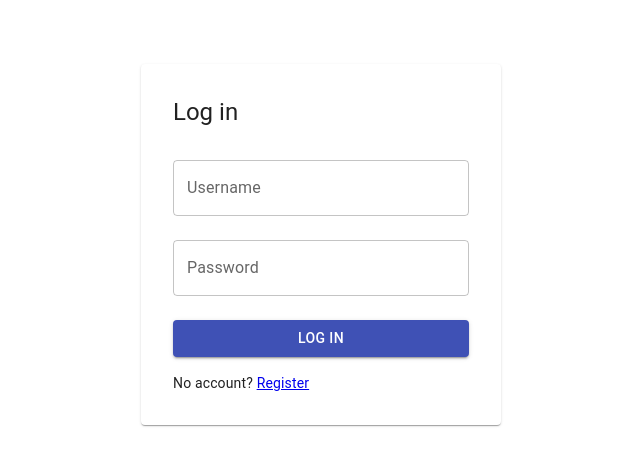
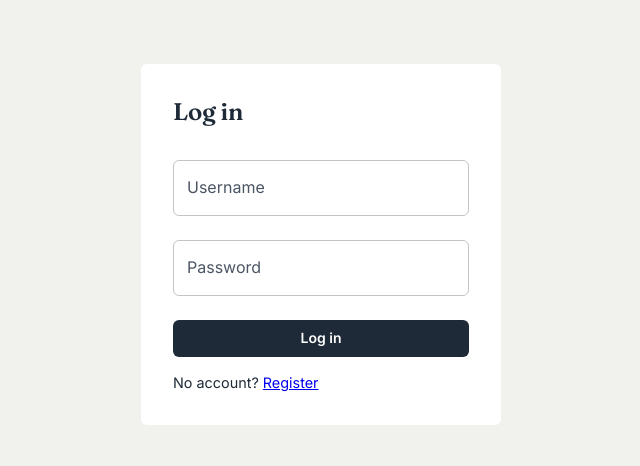
Before and after one commit to Dakshxd1/Split, a React (Vite) app in the folder frontend/: page /login in a window 1280 px wide. Shown: the top 466 px of the page, without its empty margins (319-959 px from the left). Built offline with nearby package versions, Linux system fonts and the light colour scheme; no server answers.

Commit message:
fix: replace mui icon imports with plain buttons to resolve production crash

```diff
--- a/frontend/index.html
+++ b/frontend/index.html
@@ -4,7 +4,10 @@
     <meta charset="UTF-8" />
     <link rel="icon" type="image/svg+xml" href="/favicon.svg" />
     <meta name="viewport" content="width=device-width, initial-scale=1.0" />
-    <title>frontend</title>
+    <link rel="preconnect" href="https://fonts.googleapis.com" />
+    <link rel="preconnect" href="https://fonts.gstatic.com" crossorigin />
+    <link href="https://fonts.googleapis.com/css2?family=Fraunces:opsz,wght@9..144,400;9..144,500;9..144,600;9..144,700&family=Inter:wght@400;500;600;700&display=swap" rel="stylesheet" />
+    <title>Split</title>
   </head>
   <body>
     <div id="root"></div>
--- a/frontend/src/App.tsx
+++ b/frontend/src/App.tsx
@@ -1,6 +1,7 @@
 import { BrowserRouter, Routes, Route, Navigate } from "react-router-dom";
 import { QueryClient, QueryClientProvider } from "@tanstack/react-query";
-import { ThemeProvider, createTheme, CssBaseline } from "@mui/material";
+import { ThemeProvider, CssBaseline } from "@mui/material";
+import { theme } from "./theme";
 import { AuthProvider, useAuth } from "./context/AuthContext";
 import LoginPage from "./pages/LoginPage";
 import RegisterPage from "./pages/RegisterPage";
@@ -8,7 +9,6 @@ import GroupsPage from "./pages/GroupsPage";
 import GroupDetailPage from "./pages/GroupDetailPage";
 
 const queryClient = new QueryClient();
-const theme = createTheme({ palette: { mode: "light", primary: { main: "#3f51b5" } } });
 
 function RequireAuth({ children }: { children: React.ReactNode }) {
   const { user, loading } = useAuth();
--- a/frontend/src/pages/GroupDetailPage.tsx
+++ b/frontend/src/pages/GroupDetailPage.tsx
@@ -20,19 +20,24 @@ export default function GroupDetailPage() {
   });
 
   if (isLoading || !group) {
-    return <Box display="flex" justifyContent="center" mt={8}><CircularProgress /></Box>;
+    return (
+      <Box display="flex" flexDirection="column" alignItems="center" justifyContent="center" mt={12} gap={2}>
+        <CircularProgress size={28} sx={{ color: "text.secondary" }} />
+        <Typography color="text.secondary">Loading group…</Typography>
+      </Box>
+    );
   }
 
   return (
     <>
-      <AppBar position="static" color="default" elevation={1}>
+      <AppBar position="static" color="default">
         <Toolbar>
-        <Button onClick={() => navigate("/groups")}>&larr; Back</Button>
-          <Typography variant="h6" sx={{ ml: 1 }}>{group.name}</Typography>
+          <Button onClick={() => navigate("/groups")} sx={{ mr: 1, minWidth: 0, px: 1 }}>&larr;</Button>
+          <Typography variant="h6">{group.name}</Typography>
         </Toolbar>
       </AppBar>
-      <Container sx={{ mt: 3 }}>
-        <Tabs value={tab} onChange={(_, v) => setTab(v)} sx={{ mb: 3 }}>
+      <Container sx={{ mt: 4 }}>
+        <Tabs value={tab} onChange={(_, v) => setTab(v)} sx={{ mb: 3, borderBottom: "1px solid", borderColor: "divider" }}>
           <Tab label="Expenses" />
           <Tab label="Balances" />
           <Tab label="Members" />
--- /dev/null
+++ b/frontend/src/theme.ts
@@ -0,0 +1,119 @@
+import { createTheme } from "@mui/material";
+
+// Design direction: a household ledger, not a fintech dashboard. Ink navy
+// for structure and text, a muted moss green for money that's owed to you,
+// a brick-rust for money you owe, and a small gold accent for emphasis -
+// evoking a receipts drawer rather than a banking app. Hairline borders
+// and near-zero shadow instead of floating cards; the paper background is
+// a cool off-white, not the cream/terracotta combination that's become an
+// AI-design tell.
+export const colors = {
+  ink: "#1E2A38",
+  inkSoft: "#4B5563",
+  paper: "#F1F2EE",
+  paperRaised: "#FFFFFF",
+  hairline: "#DCDFD8",
+  moss: "#3F6152",
+  mossSoft: "#E7EEE9",
+  rust: "#A94A34",
+  rustSoft: "#F5E7E2",
+  gold: "#B98A2E",
+};
+
+// A small, deliberately limited set of avatar colors so the same person
+// always renders in the same color everywhere in the app (Members,
+// Expenses, Balances, Import) - a recognizable "signature" per person
+// rather than a generic gray initial circle.
+export const avatarPalette = [
+  "#3F6152", // moss
+  "#A94A34", // rust
+  "#4A5A8A", // slate blue
+  "#B98A2E", // gold
+  "#6B4C6B", // plum
+  "#3E7C8C", // teal
+  "#8A5A3F", // clay
+];
+
+export function colorForPerson(seed: number | string): string {
+  const s = String(seed);
+  let hash = 0;
+  for (let i = 0; i < s.length; i++) hash = (hash * 31 + s.charCodeAt(i)) >>> 0;
+  return avatarPalette[hash % avatarPalette.length];
+}
+
+export function initialsFor(name: string): string {
+  const parts = name.trim().split(/\s+/).filter(Boolean);
+  if (parts.length === 0) return "?";
+  if (parts.length === 1) return parts[0].slice(0, 2).toUpperCase();
+  return (parts[0][0] + parts[parts.length - 1][0]).toUpperCase();
+}
+
+export const theme = createTheme({
+  palette: {
+    mode: "light",
+    primary: { main: colors.ink },
+    secondary: { main: colors.gold },
+    success: { main: colors.moss, light: colors.mossSoft },
+    error: { main: colors.rust, light: colors.rustSoft },
+    background: { default: colors.paper, paper: colors.paperRaised },
+    text: { primary: colors.ink, secondary: colors.inkSoft },
+    divider: colors.hairline,
+  },
+  shape: { borderRadius: 6 },
+  typography: {
+    fontFamily: '"Inter", system-ui, sans-serif',
+    h4: { fontFamily: '"Fraunces", serif', fontWeight: 600, letterSpacing: "-0.01em" },
+    h5: { fontFamily: '"Fraunces", serif', fontWeight: 600, letterSpacing: "-0.01em" },
+    h6: { fontFamily: '"Fraunces", serif', fontWeight: 600 },
+    subtitle1: { fontWeight: 600, color: colors.inkSoft, fontSize: "0.8rem", textTransform: "uppercase", letterSpacing: "0.06em" },
+    body2: { fontSize: "0.9rem" },
+    button: { textTransform: "none", fontWeight: 600 },
+  },
+  components: {
+    MuiAppBar: {
+      styleOverrides: {
+        root: { backgroundColor: colors.paperRaised, borderBottom: `1px solid ${colors.hairline}` },
+        colorDefault: { backgroundColor: colors.paperRaised },
+      },
+      defaultProps: { elevation: 0 },
+    },
+    MuiPaper: {
+      styleOverrides: {
+        root: { backgroundImage: "none" },
+        outlined: { borderColor: colors.hairline },
+      },
+      defaultProps: { elevation: 0 },
+    },
+    MuiCard: {
+      styleOverrides: {
+        root: { border: `1px solid ${colors.hairline}`, boxShadow: "none", transition: "border-color 120ms ease, transform 120ms ease" },
+      },
+    },
+    MuiTableCell: {
+      styleOverrides: {
+        root: { borderBottom: `1px solid ${colors.hairline}` },
+        head: { fontSize: "0.72rem", fontWeight: 700, textTransform: "uppercase", letterSpacing: "0.04em", color: colors.inkSoft },
+      },
+    },
+    MuiButton: {
+      styleOverrides: {
+        contained: { boxShadow: "none", "&:hover": { boxShadow: "none" } },
+      },
+    },
+    MuiChip: {
+      styleOverrides: {
+        root: { fontWeight: 600 },
+      },
+    },
+    MuiTabs: {
+      styleOverrides: {
+        indicator: { height: 2, backgroundColor: colors.ink },
+      },
+    },
+    MuiTab: {
+      styleOverrides: {
+        root: { textTransform: "none", fontWeight: 600, fontSize: "0.85rem" },
+      },
+    },
+  },
+});
```
Also changed, not shown: frontend/src/components/PersonChip.tsx (added, +41 -0 lines), frontend/src/pages/GroupsPage.tsx (+40 -16 lines).
